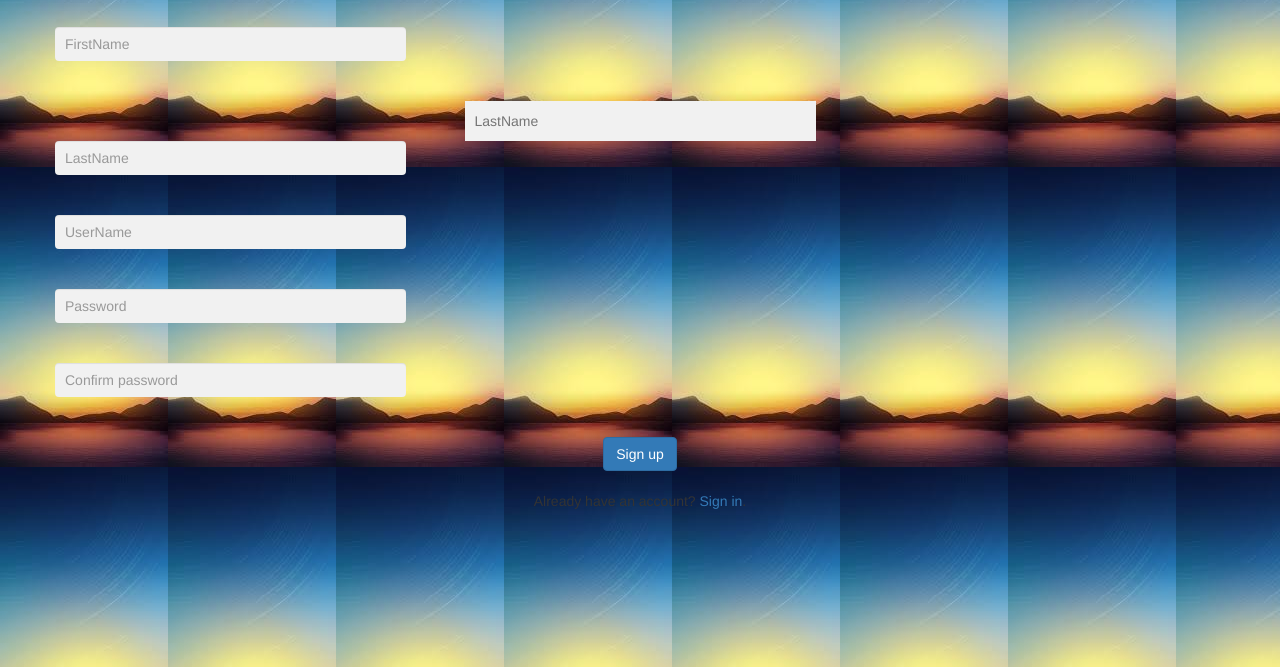
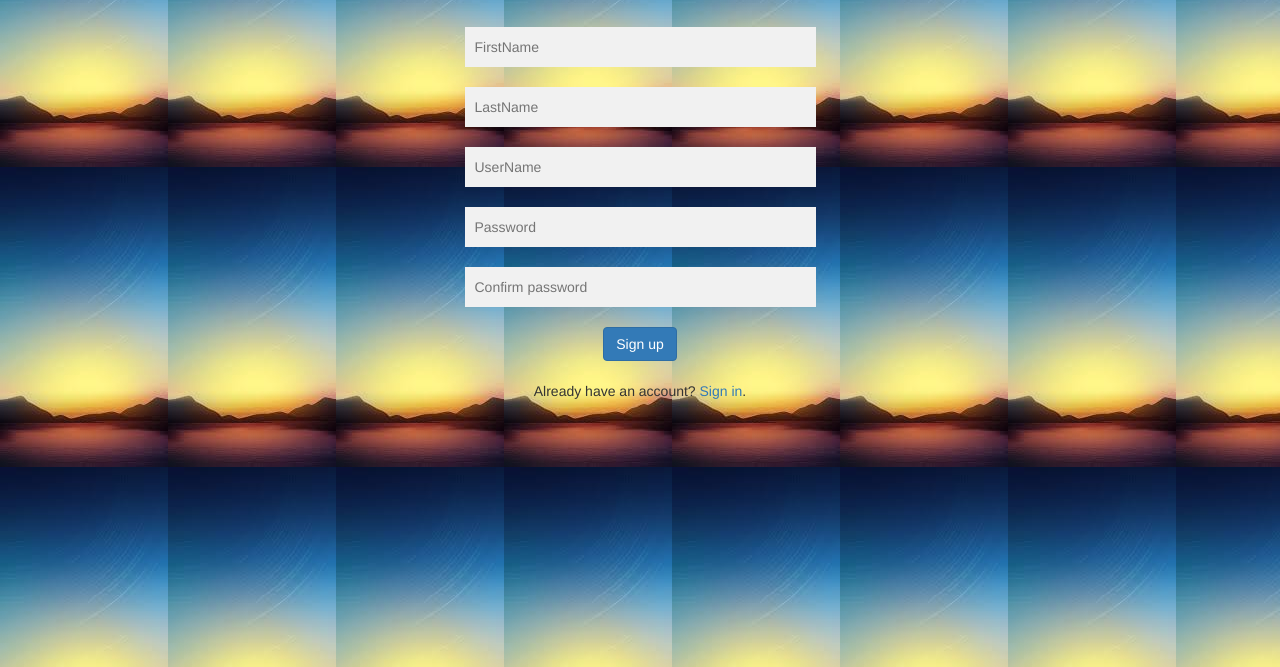
Before and after one commit to karthivs90/test, a website: page index.html in a window 1280 px wide. Shown: the part 133-800 px from the top of the page. Drawn offline with nearby package versions, Linux system fonts and the light colour scheme.

Commit message:
Update index.html

```diff
--- a/index.html
+++ b/index.html
@@ -16,20 +16,19 @@
             <div class="table">
                 <h1 style="font-family: cursive;">Create An Account</h1>
                 <label for="inputuser" class="sr-only">FirstName</label> <br>
-                <input type="text" id="inputfirst" class="form-control" placeholder="FirstName" name="inputfirst" required value="">
+                <input type="text" id="inputfirst"  placeholder="FirstName" name="inputfirst" required value="">
                 <br>
                 <label for="inputlast" class="sr-only">LastName</label> <br>
                 <input type="text" id="inputlast"  placeholder="LastName" name="inputlast" required value="">
-                <input type="text" id="inputlast" class="form-control" placeholder="LastName" name="inputlast" required value="">
                 <br>
                 <label for="inputuser" class="sr-only">UserName</label> <br>
-                <input type="text" id="inputuser" class="form-control" placeholder="UserName" name="inputuser" required value="">
+                <input type="text" id="inputuser"  placeholder="UserName" name="inputuser" required value="">
                 <br>
                 <label for="pass" class="sr-only">password</label><br>
-                <input type="password" id="password" class="form-control" placeholder="Password" name="password" required value=""> <br>
+                <input type="password" id="password" placeholder="Password" name="password" required value=""> <br>
                 <br>
                 <label for="conpass" class="sr-only">password</label>
-                <input type="password" id="confirmpassword" class="form-control" placeholder="Confirm password" required value="">
+                <input type="password" id="confirmpassword"  placeholder="Confirm password" required value="">
                 <br> <br>
                 <button class="btn btn-primary" type="submit" onsubmit="submit()">Sign up</button>
             </div>
```
